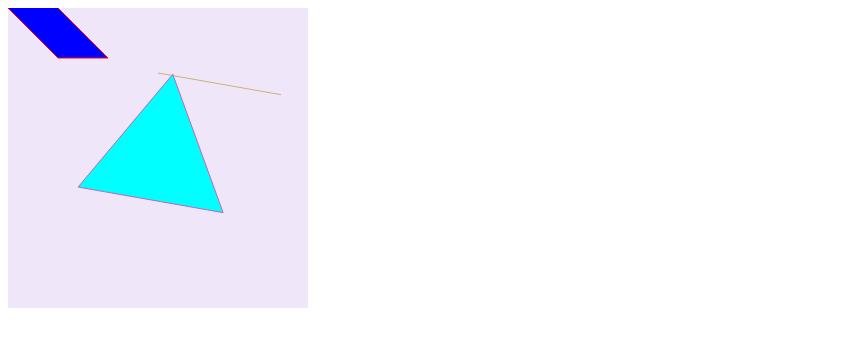
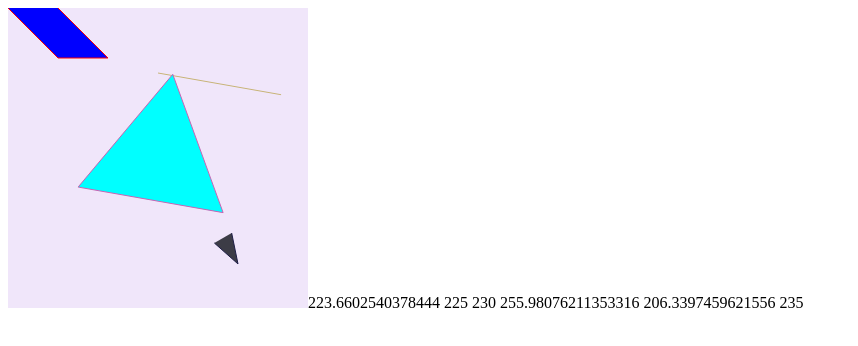
Before and after one commit to OlehKozubJS/various-react-projects-test, a React (Create React App) app: page / in a window 1280 px wide. Shown: the top 346 px of the page, without its empty margins (0-858 px from the left). Built offline with nearby package versions, Linux system fonts and the light colour scheme.

Commit message:
Update App.jsx

```diff
--- a/src/App.jsx
+++ b/src/App.jsx
@@ -45,12 +45,21 @@ const App = () => {
           backgroundColor={"rgb(60, 60, 70)"}
           borderColor={"rgb(30, 30, 70)"}
         />
-        {[
-          ...angleFunction(215, 230, 10, -90 + 60),
-          ...angleFunction(215, 230, 30, 60),
-          ...angleFunction(215, 230, 10, 90 + 60),
-        ].join(" ")}
+        <LineComponent
+          points={[
+            ...angleFunction(215, 230, 10, -90 + 60),
+            ...angleFunction(215, 230, 30, 60),
+            ...angleFunction(215, 230, 10, 90 + 60),
+          ]}
+          backgroundColor={"rgb(60, 60, 70)"}
+          borderColor={"rgb(30, 30, 70)"}
+        />
       </SVGFieldComponent>
+      {[
+        ...angleFunction(215, 230, 10, -90 + 60),
+        ...angleFunction(215, 230, 30, 60),
+        ...angleFunction(215, 230, 10, 90 + 60),
+      ].join(" ")}
     </>
   );
 };
```
